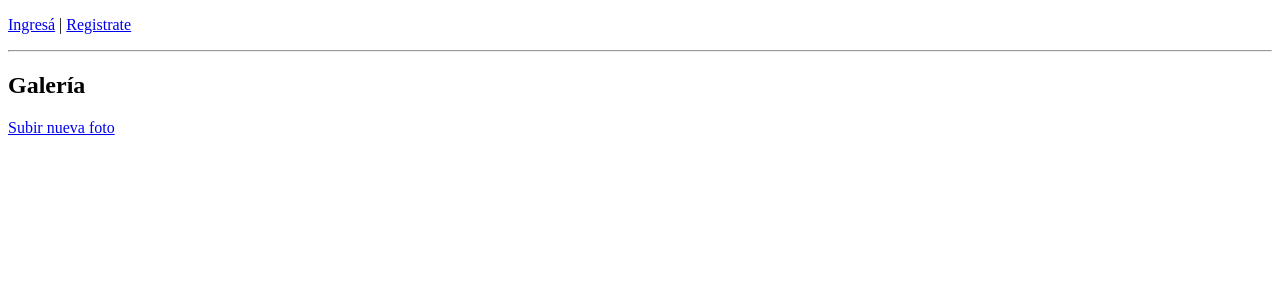
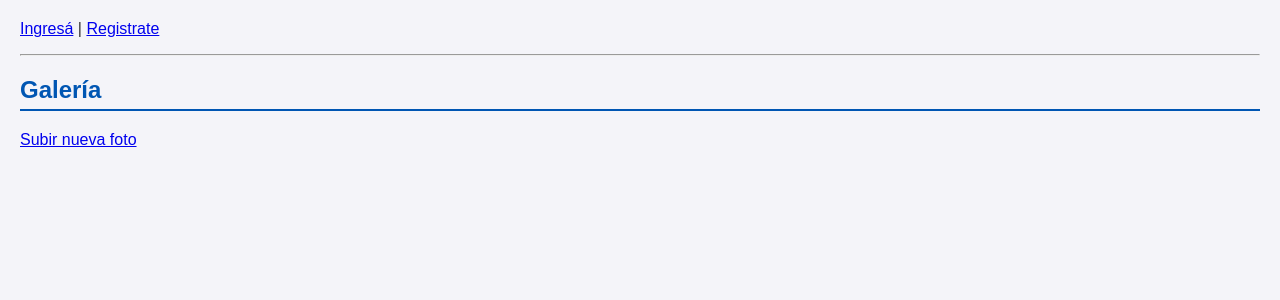
Before and after one commit to ErosAl44/examen_progexcemple, a Django app: page /fotos/ in a window 1280 px wide. Shown: the top 300 px of the page. Run offline with Django 5.2, Linux system fonts and the light colour scheme; data that the repository does not hold is empty.

Commit message:
Fix de estilo: Añadir styles.css y enlazarlo correctamente en base.html

```diff
--- /dev/null
+++ b/static/style.css
@@ -0,0 +1,27 @@
+body {
+    font-family: Arial, sans-serif;
+    background-color: #f4f4f9;
+    color: #333;
+    margin: 20px;
+}
+
+h2 {
+    color: #0056b3;
+    border-bottom: 2px solid #0056b3;
+    padding-bottom: 5px;
+}
+
+/* Estilo para la lista de fotos */
+ul {
+    list-style: none;
+    padding: 0;
+}
+
+li {
+    border: 1px solid #ccc;
+    margin-bottom: 15px;
+    padding: 10px;
+    border-radius: 5px;
+    display: inline-block; /* Para que se vean como bloques de galería */
+    margin-right: 15px;
+}
--- a/templates/base.html
+++ b/templates/base.html
@@ -1,7 +1,9 @@
+{% load static %}
 <!DOCTYPE html>
 <html>
 <head>
     <title>Examen Final</title>
+    <link rel="stylesheet" href="{% static 'style.css' %}">
 </head>
 <body>
 
```
